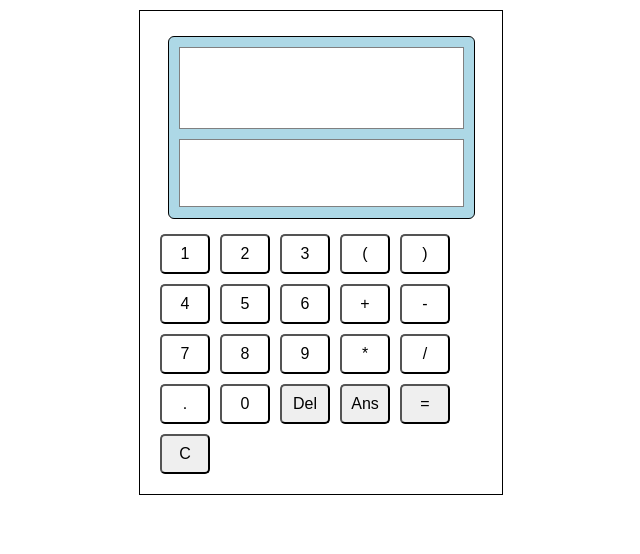
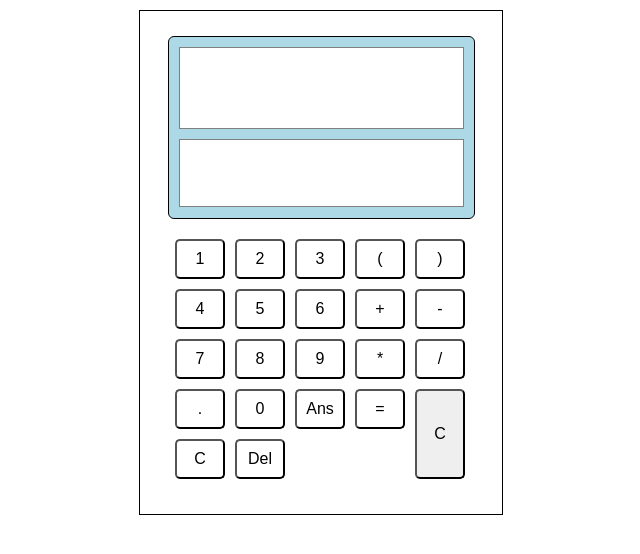
Before and after one commit to wenyuzheng/calculator, a React (Create React App) app: page / in a window 1280 px wide. Shown: the top 554 px of the page, without its empty margins (319-959 px from the left). Built offline with nearby package versions, Linux system fonts and the light colour scheme.

Commit message:
used grid css

```diff
--- a/package.json
+++ b/package.json
@@ -8,6 +8,7 @@
     "@testing-library/user-event": "^7.2.1",
     "react": "^16.13.1",
     "react-dom": "^16.13.1",
+    "react-hotkeys": "^2.0.0",
     "react-scripts": "3.4.1"
   },
   "scripts": {
--- a/src/App.css
+++ b/src/App.css
@@ -38,10 +38,7 @@
 }
 
 button{
-  width: 50px;
   font-size: 16px;
-  margin: 5px;
-  height: 40px;
   border-radius: 5px;
 }
 
@@ -75,3 +72,15 @@ button{
   padding: 15px;
   margin: 10px auto;
 }
+
+.container {
+  display: grid;
+  grid: auto-flow dense 40px / repeat(5, 50px);
+  gap: 10px;
+  margin: 20px;
+  place-items: stretch;
+}
+
+.item {
+  grid-area: 4 / 5 / 6 / 6;
+}
--- a/src/App.js
+++ b/src/App.js
@@ -2,6 +2,7 @@ import React from 'react';
 import {useState} from 'react';
 import './App.css';
 import MyButton from './MyButton';
+import {HotKeys} from 'react-hotkeys';
 
 // const MyButton = ({number, handler}) => {
 //   return (
@@ -52,6 +53,8 @@ const App = () => {
 
   const [answer, setAnswer] = useState("");
 
+  const [storedAnswer, setStoredAnswer] = useState("");
+
   const onClickHandler = (number) => {
     setStateValue(stateValue + number);
   }
@@ -69,6 +72,8 @@ const App = () => {
   }
 
   const answerHandler = () => {
+    setStoredAnswer(answer);
+    console.log(storedAnswer);
   }
 
   const clearHandler = () => {
@@ -76,7 +81,7 @@ const App = () => {
     setAnswer("");
   }
 
-  const numbers = ["1", "2", "3", "(", ")","4", "5", "6", "+", "-", "7", "8", "9", "*", "/", ".", "0"]
+  const numbers = ["1", "2", "3", "(", ")", "4", "5", "6", "+", "-","7", "8", "9", "*", "/", ".", "0", "Ans", "=", "C", "Del" ]
 
   return (
     <div className="out">
@@ -87,23 +92,22 @@ const App = () => {
       </div>
 
       <div>
-        <div>
+        <div className="container">
             {numbers.map((number) => {
               const myButtonProps = {
                 number,
                 "key": number,
-                onClickHandler
-                // onClickHandler: onClickHandler
+                onClickHandler, // = (onClickHandler: onClickHandler)
               }
               return (
                 <MyButton {...myButtonProps}/>
               )
             })}
 
-            <button onClick={deleteHandler}>Del</button>
+            {/* <button onClick={deleteHandler}>Del</button>
             <button onClick={answerHandler}>Ans</button>
-            <button onClick={equalHandler}>=</button>
-            <button onClick={clearHandler}>C</button>
+            <button onClick={equalHandler}>=</button> */}
+            <button className = "item" onClick={clearHandler}>C</button>
         </div>
       </div>
 
```
Also changed, not shown: 1 other file (tests, documents, lock files or other folders).
